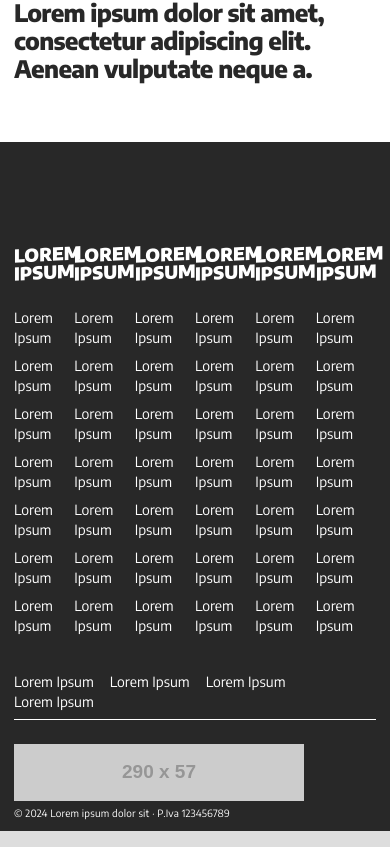
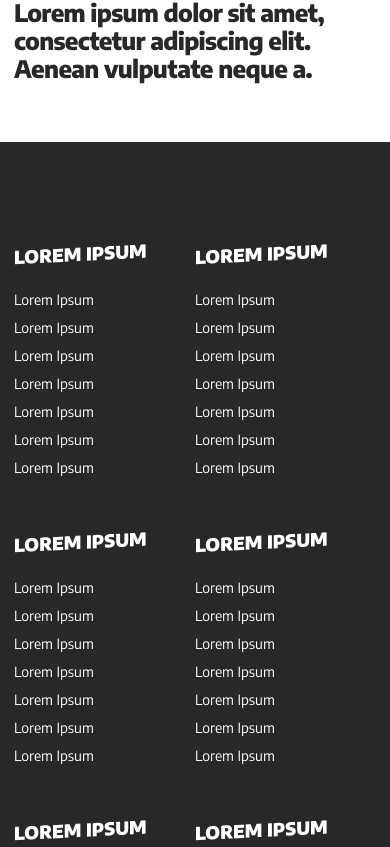
Before and after one commit to filippo-viti/elaborato-ppm, a React (Vite) app: page / in a window 390 px wide. Shown: the part 8237-9084 px from the top of the page. Built offline with nearby package versions, Linux system fonts and the light colour scheme.

Commit message:
Fixed flex behaviour on mobile

```diff
--- a/src/components/footer/FooterTop.tsx
+++ b/src/components/footer/FooterTop.tsx
@@ -5,8 +5,13 @@ const Nav = styled.nav`
   padding-top: 55px;
   padding-bottom: 20px;
   display: flex;
+  flex-wrap: wrap;
 `;
 const NavColumn = styled.div`
+  @media screen and (max-width: 480px){
+    flex: 0 0 50%;
+    width: 50%;
+  }
   flex: 0 0 16.6666666667%;
   width: 16.6666666667%;
 `;
```
